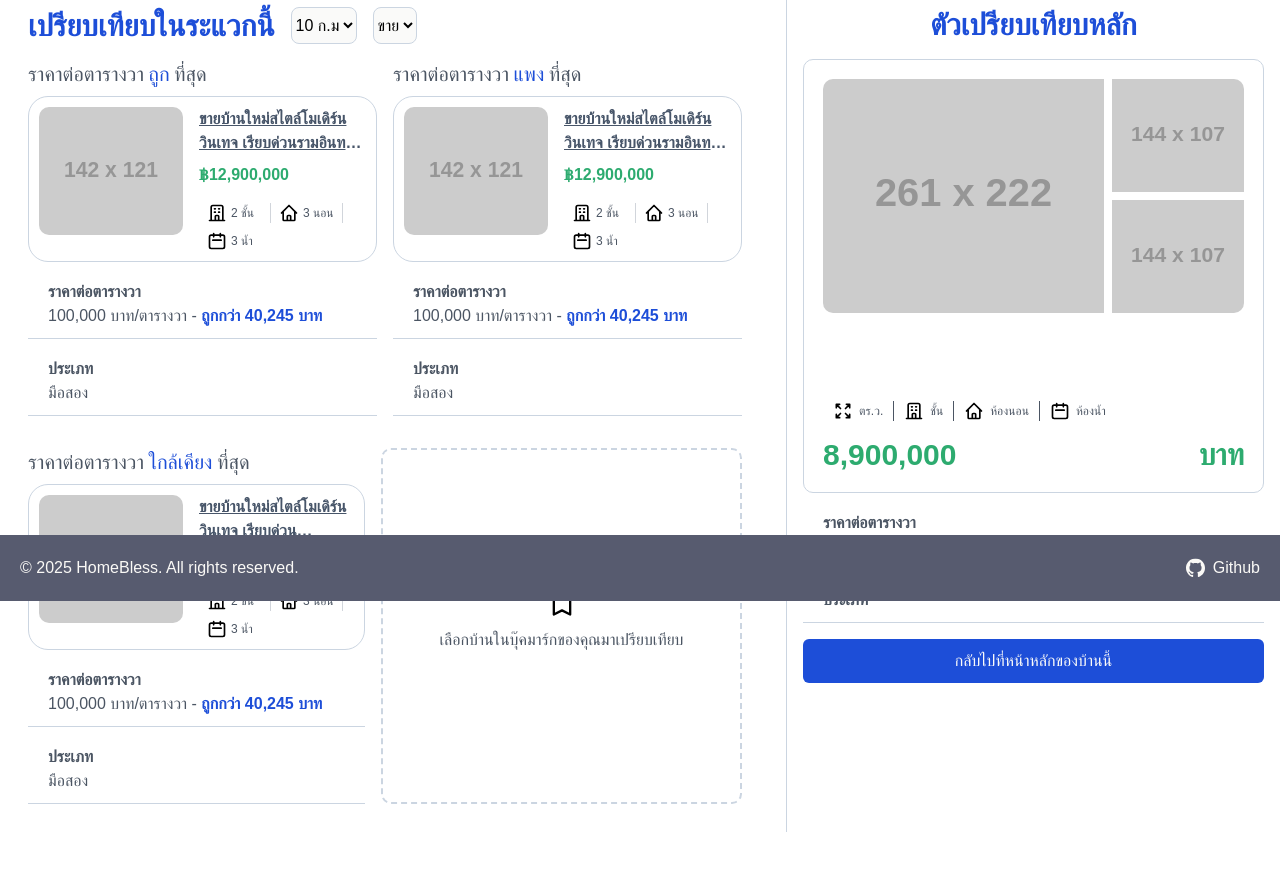
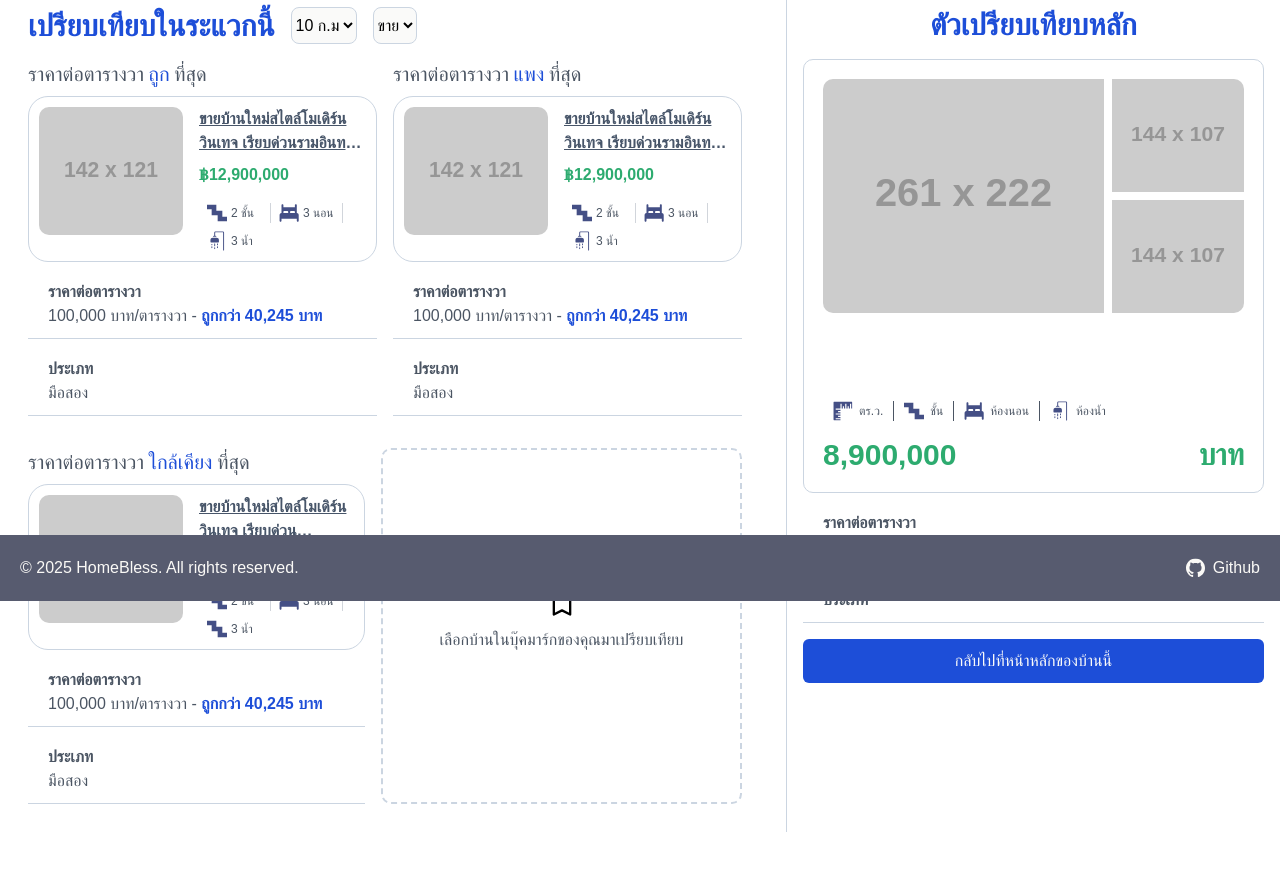
Before and after one commit to HomeBless/HomeBless, a Django app: page /compare/ in a window 1280 px wide. Shown: the part 199-1078 px from the top of the page. Run offline with Django 5.2, Linux system fonts and the light colour scheme; grey boxes labelled with a size stand in for pictures from a placeholder-image service; data that the repository does not hold is empty; some libraries are stand-ins or nearby versions; some web fonts are replaced.

Commit message:
fixed minor detail

```diff
--- a/templates/compare.html
+++ b/templates/compare.html
@@ -83,33 +83,25 @@
                             </div>
                             <div class="inline-flex justify-start items-center">
                                 <div class="px-2.5 border-r border-gray-600 flex justify-start items-center gap-1.5">
-                                    <svg xmlns="http://www.w3.org/2000/svg" class="w-5 h-5" fill="none" viewBox="0 0 24 24" stroke="currentColor">
-                                        <path stroke-linecap="round" stroke-linejoin="round" stroke-width="2" d="M4 8V4m0 0h4M4 4l5 5m11-1V4m0 0h-4m4 0l-5 5M4 16v4m0 0h4m-4 0l5-5m11 5v-4m0 4h-4m4 0l-5-5" />
-                                    </svg>
+                                    <img src="{% static 'property-detail/area.svg' %}"alt="Area" class="w-5 h-5">
                                     <div class="justify-start text-gray-600 text-xs font-normal">
                                         {{ main_area }} ตร.ว.
                                     </div>
                                 </div>
                                 <div class="px-2.5 flex justify-start items-center gap-1.5">
-                                    <svg xmlns="http://www.w3.org/2000/svg" class="w-5 h-5" fill="none" viewBox="0 0 24 24" stroke="currentColor">
-                                        <path stroke-linecap="round" stroke-linejoin="round" stroke-width="2" d="M19 21V5a2 2 0 00-2-2H7a2 2 0 00-2 2v16m14 0h2m-2 0h-5m-9 0H3m2 0h5M9 7h1m-1 4h1m4-4h1m-1 4h1m-5 10v-5a1 1 0 011-1h2a1 1 0 011 1v5m-4 0h4" />
-                                    </svg>
+                                    <img src="{% static 'property-detail/floor.svg' %}" alt="Floor" class="w-5 h-5">
                                     <div class="justify-start text-gray-600 text-xs font-normal">
                                         {{ main_floor }} ชั้น
                                     </div>
                                 </div>
                                 <div class="px-2.5 border-l border-r border-gray-600 flex justify-start items-center gap-1.5">
-                                    <svg xmlns="http://www.w3.org/2000/svg" class="w-5 h-5" fill="none" viewBox="0 0 24 24" stroke="currentColor">
-                                        <path stroke-linecap="round" stroke-linejoin="round" stroke-width="2" d="M3 12l2-2m0 0l7-7 7 7M5 10v10a1 1 0 001 1h3m10-11l2 2m-2-2v10a1 1 0 01-1 1h-3m-6 0a1 1 0 001-1v-4a1 1 0 011-1h2a1 1 0 011 1v4a1 1 0 001 1m-6 0h6" />
-                                    </svg>
+                                    <img src="{% static 'property-detail/bedroom.svg' %}" alt="Bed" class="w-5 h-5">
                                     <div class="justify-start text-gray-600 text-xs font-normal">
                                         {{ main_bedroom }} ห้องนอน
                                     </div>
                                 </div>
                                 <div class="px-2.5 flex justify-start items-center gap-1.5">
-                                    <svg xmlns="http://www.w3.org/2000/svg" class="w-5 h-5" fill="none" viewBox="0 0 24 24" stroke="currentColor">
-                                        <path stroke-linecap="round" stroke-linejoin="round" stroke-width="2" d="M8 7V3m8 4V3m-9 8h10M5 21h14a2 2 0 002-2V7a2 2 0 00-2-2H5a2 2 0 00-2 2v12a2 2 0 002 2z" />
-                                    </svg>
+                                    <img src="{% static 'property-detail/bathroom.svg' %}" alt="Bath" class="w-5 h-5">
                                     <div class="justify-start text-gray-600 text-xs font-normal">
                                         {{ main_bathroom }} ห้องน้ำ
                                     </div>
@@ -204,9 +196,34 @@ document.addEventListener('DOMContentLoaded', function() {
         }
     });
 
+    {#if (confirmBtn) {#}
+    {#    confirmBtn.addEventListener('click', function() {#}
+    {#        if (selectedPropertyId) {#}
+    {#            fetch('/compare/set-wishlist-property/', {#}
+    {#                method: 'POST',#}
+    {#                headers: {#}
+    {#                    'Content-Type': 'application/json',#}
+    {#                    'X-CSRFToken': '{{ csrf_token }}'#}
+    {#                },#}
+    {#                body: JSON.stringify({#}
+    {#                    property_id: selectedPropertyId#}
+    {#                })#}
+    {#            })#}
+    {#            .then(response => response.json())#}
+    {#            .then(data => {#}
+    {#                if (data.success) {#}
+    {#                    // Reload the page to show the selected property#}
+    {#                    window.location.reload();#}
+    {#                }#}
+    {#            });#}
+    {#        }#}
+    {#        hideOverlay();#}
+    {#    });#}
+
     if (closeBtn) closeBtn.addEventListener('click', hideOverlay);
     if (cancelBtn) cancelBtn.addEventListener('click', hideOverlay);
 });
+
 </script>
 
 {% endblock %}
--- a/templates/components/compare/cheapest.html
+++ b/templates/components/compare/cheapest.html
@@ -1,3 +1,5 @@
+{% load static %}
+
 <!-- Cheapest Property -->
 <div class="flex-1">
     <div class="mb-2">
@@ -16,21 +18,15 @@
             </div>
             <div class="flex flex-wrap items-center justify-start gap-2 w-full">
                 <div class="flex items-center gap-1 px-2">
-                    <svg xmlns="http://www.w3.org/2000/svg" class="w-5 h-5" fill="none" viewBox="0 0 24 24" stroke="currentColor">
-                        <path stroke-linecap="round" stroke-linejoin="round" stroke-width="2" d="M19 21V5a2 2 0 00-2-2H7a2 2 0 00-2 2v16m14 0h2m-2 0h-5m-9 0H3m2 0h5M9 7h1m-1 4h1m4-4h1m-1 4h1m-5 10v-5a1 1 0 011-1h2a1 1 0 011 1v5m-4 0h4" />
-                    </svg>
+                    <img src="{% static 'property-detail/floor.svg' %}" alt="Floor" class="w-5 h-5">
                     <div class="text-xs text-gray-600">2 ชั้น</div>
                 </div>
                 <div class="flex items-center gap-1 px-2 border-l border-r border-gray-300">
-                    <svg xmlns="http://www.w3.org/2000/svg" class="w-5 h-5" fill="none" viewBox="0 0 24 24" stroke="currentColor">
-                        <path stroke-linecap="round" stroke-linejoin="round" stroke-width="2" d="M3 12l2-2m0 0l7-7 7 7M5 10v10a1 1 0 001 1h3m10-11l2 2m-2-2v10a1 1 0 01-1 1h-3m-6 0a1 1 0 001-1v-4a1 1 0 011-1h2a1 1 0 011 1v4a1 1 0 001 1m-6 0h6" />
-                    </svg>
+                    <img src="{% static 'property-detail/bedroom.svg' %}" alt="Bed" class="w-5 h-5">
                     <div class="text-xs text-gray-600">3 นอน</div>
                 </div>
                 <div class="flex items-center gap-1 px-2">
-                    <svg xmlns="http://www.w3.org/2000/svg" class="w-5 h-5" fill="none" viewBox="0 0 24 24" stroke="currentColor">
-                        <path stroke-linecap="round" stroke-linejoin="round" stroke-width="2" d="M8 7V3m8 4V3m-9 8h10M5 21h14a2 2 0 002-2V7a2 2 0 00-2-2H5a2 2 0 00-2 2v12a2 2 0 002 2z" />
-                    </svg>
+                    <img src="{% static 'property-detail/bathroom.svg' %}" alt="Bath" class="w-5 h-5">
                     <div class="text-xs text-gray-600">3 น้ำ</div>
                 </div>
             </div>
--- a/templates/components/compare/most_expensive.html
+++ b/templates/components/compare/most_expensive.html
@@ -1,3 +1,5 @@
+{% load static %}
+
 <!-- Most Expensive Property -->
 <div class="flex-1">
     <div class="mb-2">
@@ -16,21 +18,15 @@
             </div>
             <div class="flex flex-wrap items-center justify-start gap-2 w-full">
                 <div class="flex items-center gap-1 px-2">
-                    <svg xmlns="http://www.w3.org/2000/svg" class="w-5 h-5" fill="none" viewBox="0 0 24 24" stroke="currentColor">
-                        <path stroke-linecap="round" stroke-linejoin="round" stroke-width="2" d="M19 21V5a2 2 0 00-2-2H7a2 2 0 00-2 2v16m14 0h2m-2 0h-5m-9 0H3m2 0h5M9 7h1m-1 4h1m4-4h1m-1 4h1m-5 10v-5a1 1 0 011-1h2a1 1 0 011 1v5m-4 0h4" />
-                    </svg>
+                    <img src="{% static 'property-detail/floor.svg' %}" alt="Floor" class="w-5 h-5">
                     <div class="text-xs text-gray-600">2 ชั้น</div>
                 </div>
                 <div class="flex items-center gap-1 px-2 border-l border-r border-gray-300">
-                    <svg xmlns="http://www.w3.org/2000/svg" class="w-5 h-5" fill="none" viewBox="0 0 24 24" stroke="currentColor">
-                        <path stroke-linecap="round" stroke-linejoin="round" stroke-width="2" d="M3 12l2-2m0 0l7-7 7 7M5 10v10a1 1 0 001 1h3m10-11l2 2m-2-2v10a1 1 0 01-1 1h-3m-6 0a1 1 0 001-1v-4a1 1 0 011-1h2a1 1 0 011 1v4a1 1 0 001 1m-6 0h6" />
-                    </svg>
+                    <img src="{% static 'property-detail/bedroom.svg' %}" alt="Bedroom" class="w-5 h-5">
                     <div class="text-xs text-gray-600">3 นอน</div>
                 </div>
                 <div class="flex items-center gap-1 px-2">
-                    <svg xmlns="http://www.w3.org/2000/svg" class="w-5 h-5" fill="none" viewBox="0 0 24 24" stroke="currentColor">
-                        <path stroke-linecap="round" stroke-linejoin="round" stroke-width="2" d="M8 7V3m8 4V3m-9 8h10M5 21h14a2 2 0 002-2V7a2 2 0 00-2-2H5a2 2 0 00-2 2v12a2 2 0 002 2z" />
-                    </svg>
+                    <img src="{% static 'property-detail/bathroom.svg' %}" alt="Bathroom" class="w-5 h-5">
                     <div class="text-xs text-gray-600">3 น้ำ</div>
                 </div>
             </div>
--- a/templates/components/compare/similar.html
+++ b/templates/components/compare/similar.html
@@ -1,3 +1,5 @@
+{% load static %}
+
 <!-- Similar Property -->
 <div class="flex-1">
     <div class="mb-2">
@@ -16,21 +18,15 @@
             </div>
             <div class="flex flex-wrap items-center justify-start gap-2 w-full">
                 <div class="flex items-center gap-1 px-2">
-                    <svg xmlns="http://www.w3.org/2000/svg" class="w-5 h-5" fill="none" viewBox="0 0 24 24" stroke="currentColor">
-                        <path stroke-linecap="round" stroke-linejoin="round" stroke-width="2" d="M19 21V5a2 2 0 00-2-2H7a2 2 0 00-2 2v16m14 0h2m-2 0h-5m-9 0H3m2 0h5M9 7h1m-1 4h1m4-4h1m-1 4h1m-5 10v-5a1 1 0 011-1h2a1 1 0 011 1v5m-4 0h4" />
-                    </svg>
+                    <img src="{% static 'property-detail/floor.svg' %}" alt="Floor" class="w-5 h-5">
                     <div class="text-xs text-gray-600">2 ชั้น</div>
                 </div>
                 <div class="flex items-center gap-1 px-2 border-l border-r border-gray-300">
-                    <svg xmlns="http://www.w3.org/2000/svg" class="w-5 h-5" fill="none" viewBox="0 0 24 24" stroke="currentColor">
-                        <path stroke-linecap="round" stroke-linejoin="round" stroke-width="2" d="M3 12l2-2m0 0l7-7 7 7M5 10v10a1 1 0 001 1h3m10-11l2 2m-2-2v10a1 1 0 01-1 1h-3m-6 0a1 1 0 001-1v-4a1 1 0 011-1h2a1 1 0 011 1v4a1 1 0 001 1m-6 0h6" />
-                    </svg>
+                    <img src="{% static 'property-detail/bedroom.svg' %}" alt="Bed" class="w-5 h-5">
                     <div class="text-xs text-gray-600">3 นอน</div>
                 </div>
                 <div class="flex items-center gap-1 px-2">
-                    <svg xmlns="http://www.w3.org/2000/svg" class="w-5 h-5" fill="none" viewBox="0 0 24 24" stroke="currentColor">
-                        <path stroke-linecap="round" stroke-linejoin="round" stroke-width="2" d="M8 7V3m8 4V3m-9 8h10M5 21h14a2 2 0 002-2V7a2 2 0 00-2-2H5a2 2 0 00-2 2v12a2 2 0 002 2z" />
-                    </svg>
+                    <img src="{% static 'property-detail/floor.svg' %}" alt="Floor" class="w-5 h-5">
                     <div class="text-xs text-gray-600">3 น้ำ</div>
                 </div>
             </div>
```
